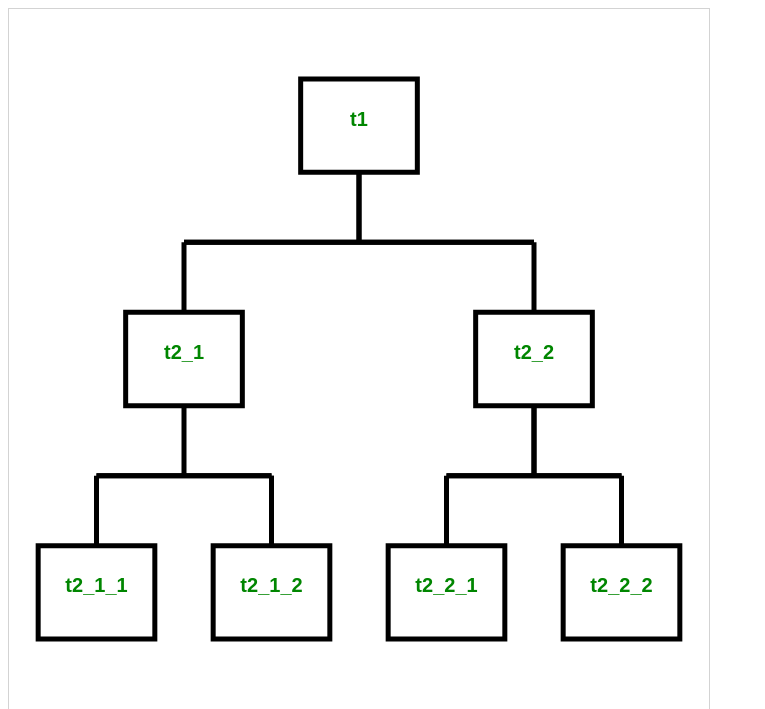
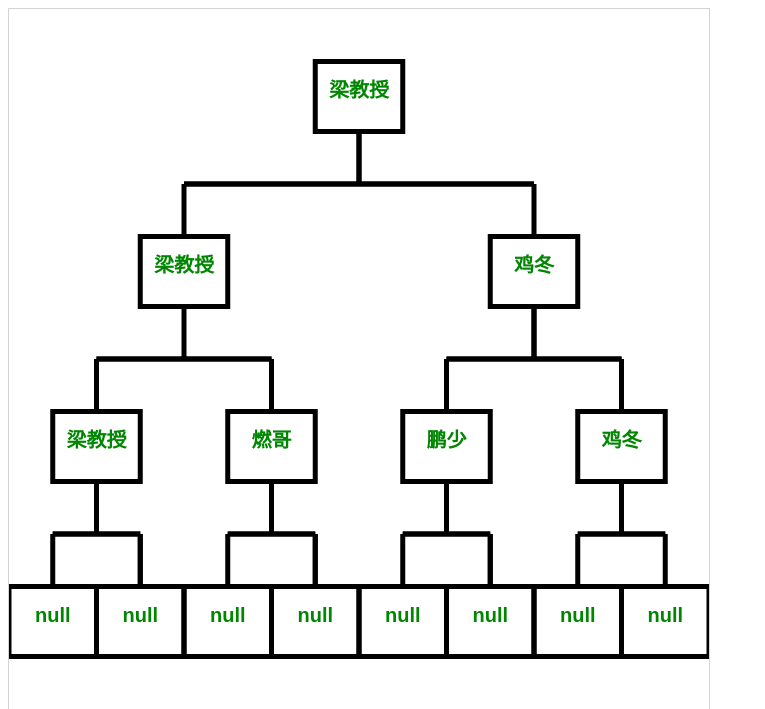
Before and after one commit to a2824256/racing_chart.js, a plain HTML site: page front-end/index.html in a window 1280 px wide. Shown: the top 709 px of the page, without its empty margins (0-765 px from the left). Drawn offline with Linux system fonts and the light colour scheme.

Commit message:
version 1.1

```diff
--- a/back-end/app.js
+++ b/back-end/app.js
@@ -10,7 +10,7 @@ var index = require('./routes/index');
 var app = express();
 
 // view engine setup
-app.set('views', path.join(__dirname, 'views'));
+// app.set('views', path.join(__dirname, 'views'));
 app.set('view engine', 'pug');
 
 // uncomment after placing your favicon in /public
--- a/back-end/routes/index.js
+++ b/back-end/routes/index.js
@@ -5,7 +5,6 @@ var PATH = './data/';
 
 /* GET home page. */
 router.get('/', function (req, res, next) {
-    var type = req.param('type') || '';
     fs.readFile(PATH + 'data.json', function (err, data) {
         if (err) {
             //send 直接发送 string
--- a/front-end/index.html
+++ b/front-end/index.html
@@ -12,16 +12,16 @@
     var canvas = document.getElementById("myCanvas");
     //排名数据(树结构),pid=>parent_id(父id)
     var data_tree = [
-        {id: 0, pid: -1, name: "t1"},
-        {id: 1, pid: 0, name: "t2_1"},
-        {id: 2, pid: 0, name: "t2_2"},
-        {id: 3, pid: 1, name: "t2_1_1"},
-        {id: 4, pid: 1, name: "t2_1_2"},
-        {id: 5, pid: 2, name: "t2_2_1"},
-        {id: 6, pid: 2, name: "t2_2_2"}
+        {id: 0, pid: -1, name: "梁教授"},
+        {id: 1, pid: 0, name: "梁教授"},
+        {id: 2, pid: 0, name: "鸡冬"},
+        {id: 3, pid: 1, name: "梁教授"},
+        {id: 4, pid: 1, name: "燃哥"},
+        {id: 5, pid: 2, name: "鹏少"},
+        {id: 6, pid: 2, name: "鸡冬"}
     ]
     //分层
-    var level = 3;
+    var level = 4;
     //canvas 长宽
     var width = 700;
     var height = 700;
--- a/front-end/racing_chart.js
+++ b/front-end/racing_chart.js
@@ -24,9 +24,13 @@ function paint_obj(ctx) {
     }
 
     this.set_font = function (x, y) {
+        var name = null;
         this.ctx.textAlign = "center";
         this.ctx.fillStyle = "#008600";
-        this.ctx.fillText(this.data[this.index]['name'], x, y);
+        if (this.data[this.index] != undefined) {
+            name = this.data[this.index]['name'];
+        }
+        this.ctx.fillText(name, x, y);
         if (this.index <= this.arr_length - 1)
             this.index++;
     }
```
